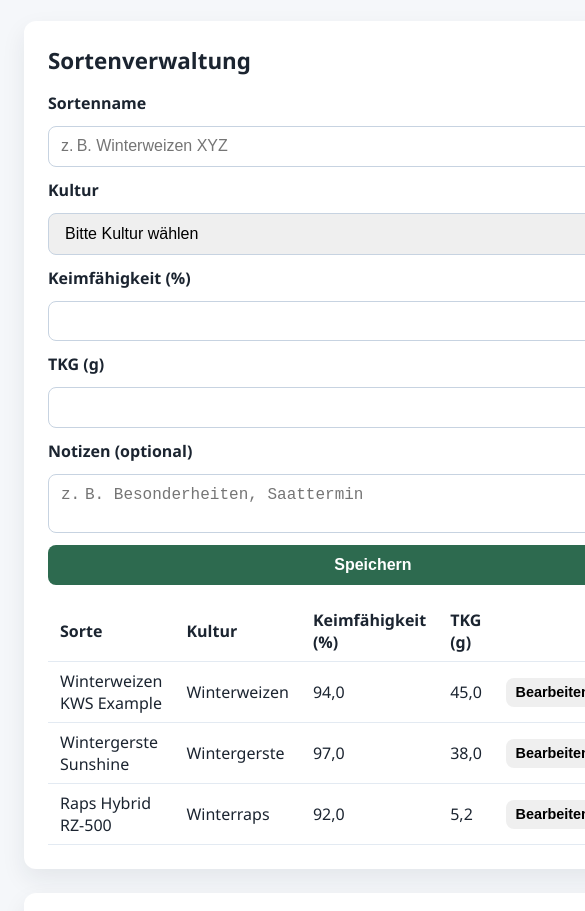
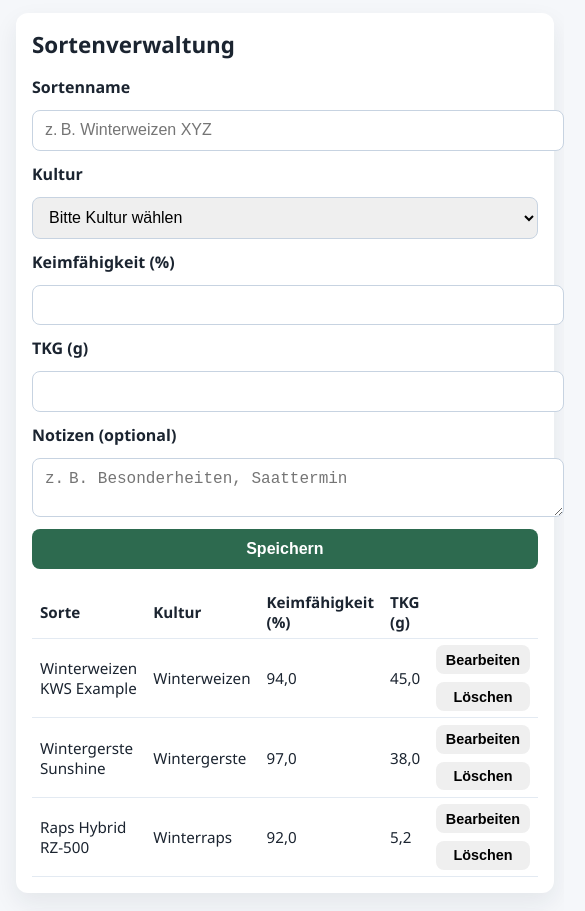
Before and after one commit to AlexWK97/Landwirtschaft, a plain HTML site: page index.html in a window 390 px wide. Shown: the part 137-1048 px from the top of the page, 585 px wide, since content can reach past the window. Drawn offline with Linux system fonts and the light colour scheme.

Commit message:
Add files via upload

```diff
--- a/service-worker.js
+++ b/service-worker.js
@@ -1,4 +1,4 @@
-const CACHE_NAME = "landwirtschaftsapp-cache-v1";
+const CACHE_NAME = "landwirtschaftsapp-cache-v2";
 const ASSETS_TO_CACHE = [
   "./",
   "./index.html",
--- a/styles.css
+++ b/styles.css
@@ -171,3 +171,32 @@ dd {
 .hidden {
   display: none !important;
 }
+
+@media (max-width: 640px) {
+  .layout {
+    padding: 1rem;
+  }
+
+  .panel {
+    padding: 1rem;
+  }
+
+  table {
+    min-width: 100%;
+    font-size: 0.95rem;
+  }
+
+  th,
+  td {
+    padding: 0.4rem 0.5rem;
+  }
+
+  .table-actions {
+    flex-direction: column;
+    align-items: stretch;
+  }
+
+  .table-actions button {
+    width: 100%;
+  }
+}
```
Also changed, not shown: icons/icon-192.png (added), icons/icon-512.png (added).
